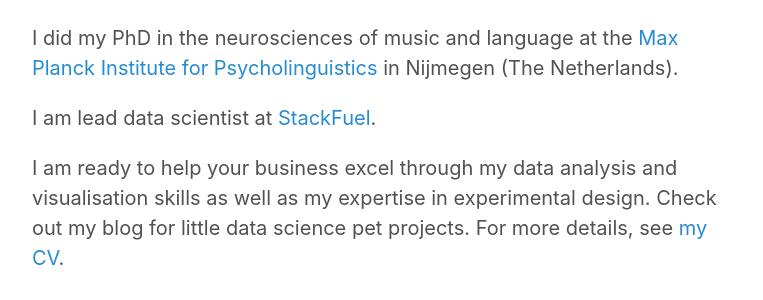
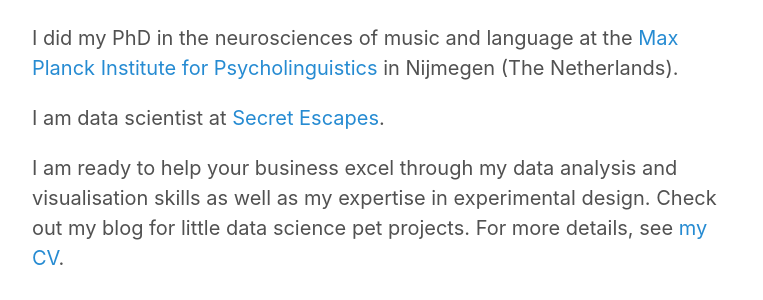
Before and after one commit to rikunert/rikunert.github.io, a Jekyll site: the page built from about.md, in a window 1280 px wide. Shown: the part 580-880 px from the top of the page, without its empty margins (258-1021 px from the left). Built offline with Jekyll 4.4.1, drawn with Linux system fonts in a browser that asks for light colours; comment, search, counter and statistics services are not loaded.

Commit message:
Update about.md

```diff
--- a/about.md
+++ b/about.md
@@ -11,7 +11,7 @@ Interested in data science? Welcome to Rich Data.
 I did my PhD in the neurosciences of music and language at the [Max Planck Institute
 for Psycholinguistics](http://www.mpi.nl/) in Nijmegen (The Netherlands).
 
-I am lead data scientist at [StackFuel](https://stackfuel.com/).
+I am data scientist at [Secret Escapes](https://www.secretescapes.de/).
 
 I am ready to help your business excel through my data analysis and visualisation skills as well as my expertise in experimental design.
 Check out my blog for little data science pet projects.
```
